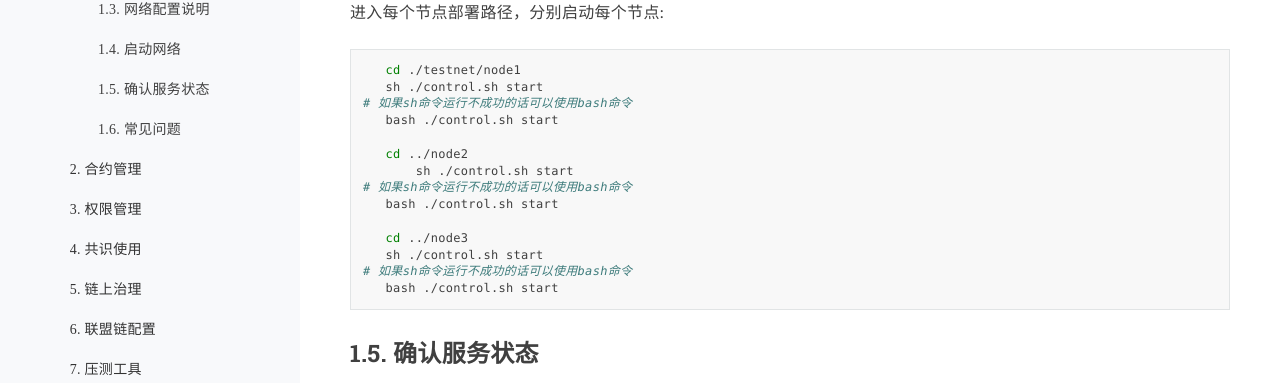
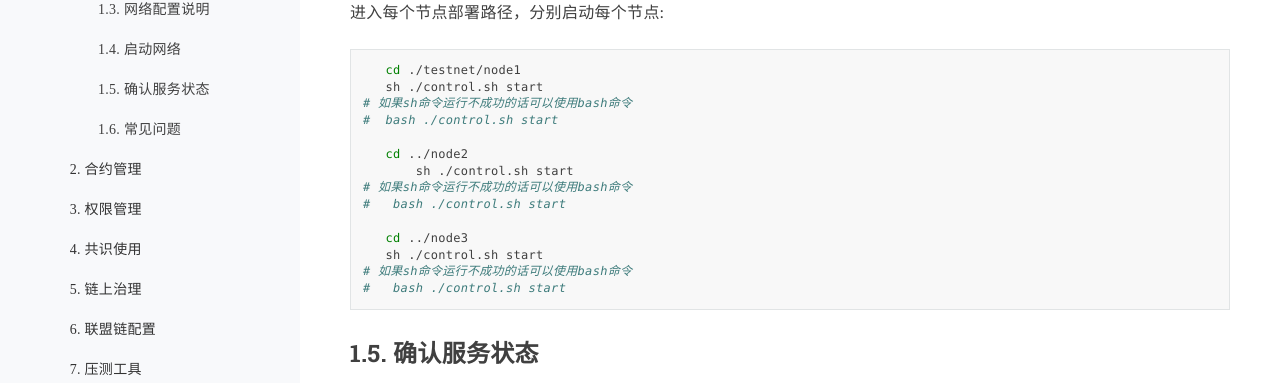
Before and after one commit to xuperchain/docs, a Sphinx documentation site: the page built from source/advanced_usage/multi_nodes.rst, in a window 1280 px wide and 900 px high, scrolled down 3605 px. Shown: the part 147-530 px from the top of the window. Built offline with Sphinx 7.4.7 and the Read the Docs theme 2.0.0, drawn with Linux system fonts in a browser that asks for light colours.

```diff
--- a/source/advanced_usage/multi_nodes.rst
+++ b/source/advanced_usage/multi_nodes.rst
@@ -219,17 +219,17 @@
     cd ./testnet/node1
     sh ./control.sh start
  # 如果sh命令运行不成功的话可以使用bash命令
-    bash ./control.sh start
+ #  bash ./control.sh start
 
     cd ../node2
         sh ./control.sh start
  # 如果sh命令运行不成功的话可以使用bash命令
-    bash ./control.sh start
+ #   bash ./control.sh start
 
     cd ../node3
     sh ./control.sh start
  # 如果sh命令运行不成功的话可以使用bash命令
-    bash ./control.sh start
+ #   bash ./control.sh start
 
 
 .. _net-state:
```
